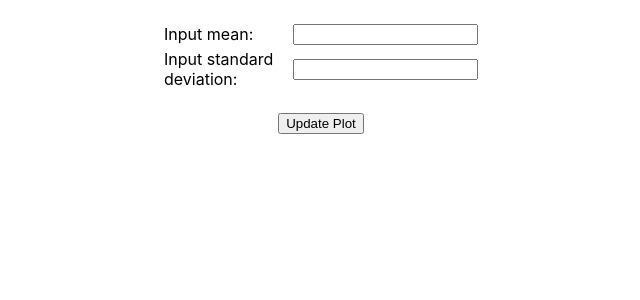
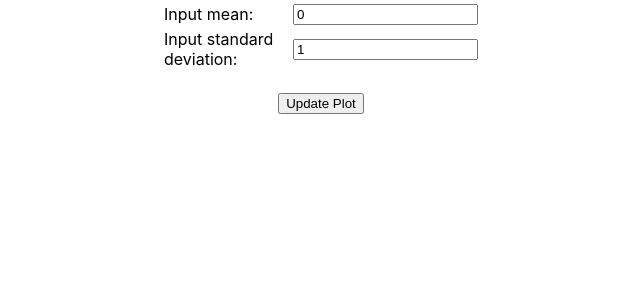
Before and after one commit to brishav23/normal-curve-generator, a React (Create React App) app: page / in a window 1280 px wide. Shown: the top 300 px of the page, without its empty margins (319-959 px from the left). Built offline with nearby package versions, Linux system fonts and the light colour scheme; no server answers.

Commit message:
Switched position of input and plot + used session storage for mean/stdev

```diff
--- a/src/App.js
+++ b/src/App.js
@@ -4,13 +4,13 @@ import Plot from './components/Plot.js';
 import Inputs from './components/Inputs.js';
 
 function App() {
-  const [mean, setMean] = useState(0);
-  const [std, setStd] = useState(1);
+  const [mean, setMean] = useState((sessionStorage.getItem("mean") ? sessionStorage.getItem("mean") : 0));
+  const [std, setStd] = useState((sessionStorage.getItem("std") ? sessionStorage.getItem("std") : 1));
 
   return (
     <div className="App">
+      <Inputs mean={mean} std={std} setMean={setMean} setStd={setStd} />
       <Plot mean={mean} std={std} setMean={setMean} setStd={setStd} />
-      <Inputs mean={mean} std={std} setMean={setMean} setStd={setStd} />
     </div>
   );
 }
--- a/src/components/Inputs.js
+++ b/src/components/Inputs.js
@@ -9,6 +9,8 @@ function Inputs(props) {
 
   const updateImage = (e) => {
     e.preventDefault();
+    sessionStorage.setItem("mean", mean);
+    sessionStorage.setItem("std", std);
     props.setMean(mean);
     props.setStd(std);
   }
@@ -22,7 +24,7 @@ function Inputs(props) {
               <label htmlFor="mean_input">Input mean: </label>
             </td>
             <td className="input_cell">
-              <input type="number" name="mean_input" step="0.1" onChange={(e) => {setMean(e.target.value)}}/>
+              <input type="number" name="mean_input" step="0.1" defaultValue={mean} onChange={(e) => {setMean(e.target.value)}}/>
             </td>
           </tr>
           <tr className="input_table">
@@ -30,7 +32,7 @@ function Inputs(props) {
               <label htmlFor="std_input">Input standard deviation: </label>
             </td>
             <td className="input_cell">
-              <input type="number" name="std_input" step="0.1" onChange={(e) => {setStd(e.target.value)}} />
+              <input type="number" name="std_input" step="0.1" defaultValue={std} onChange={(e) => {setStd(e.target.value)}} />
             </td>
           </tr>
         </tbody>
```
